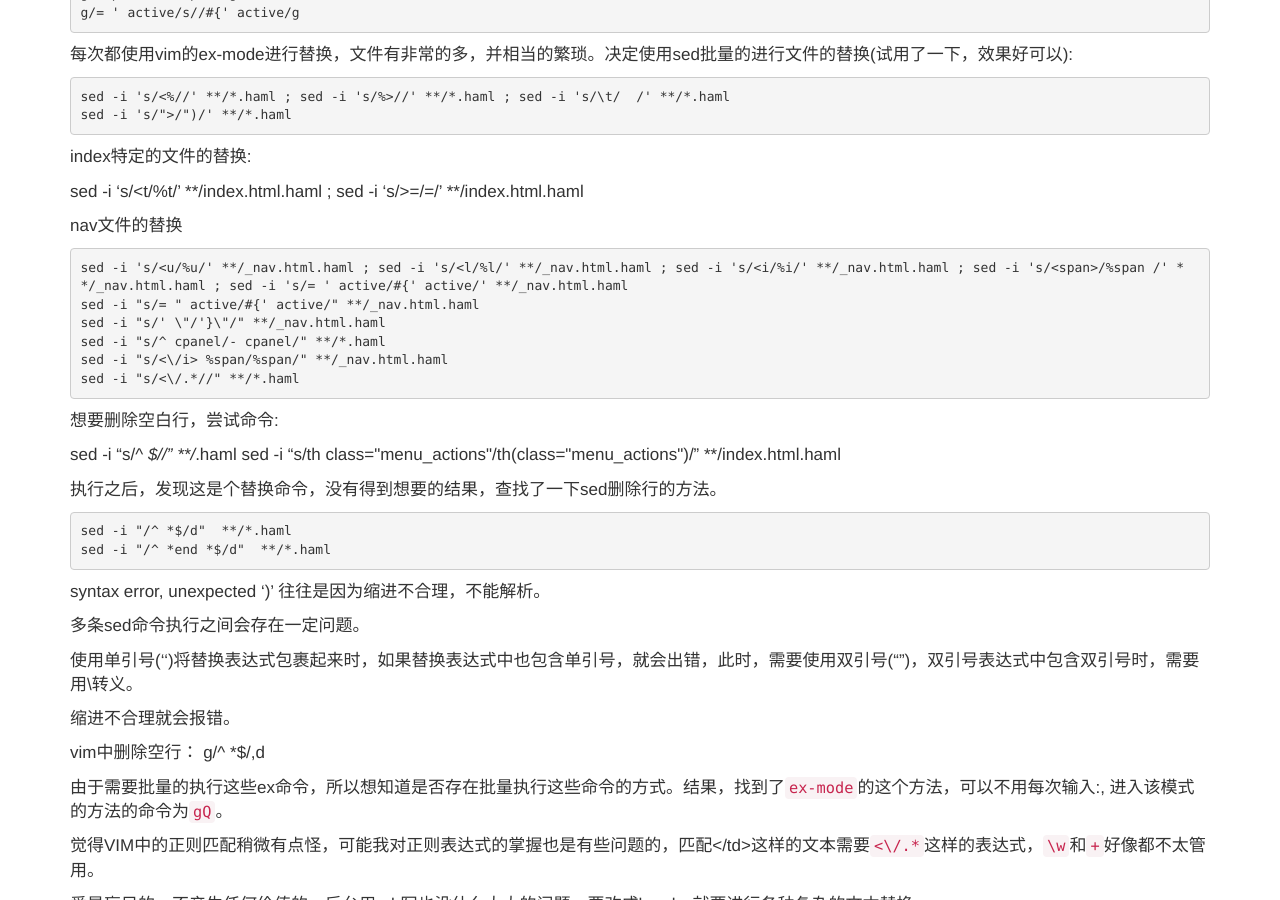
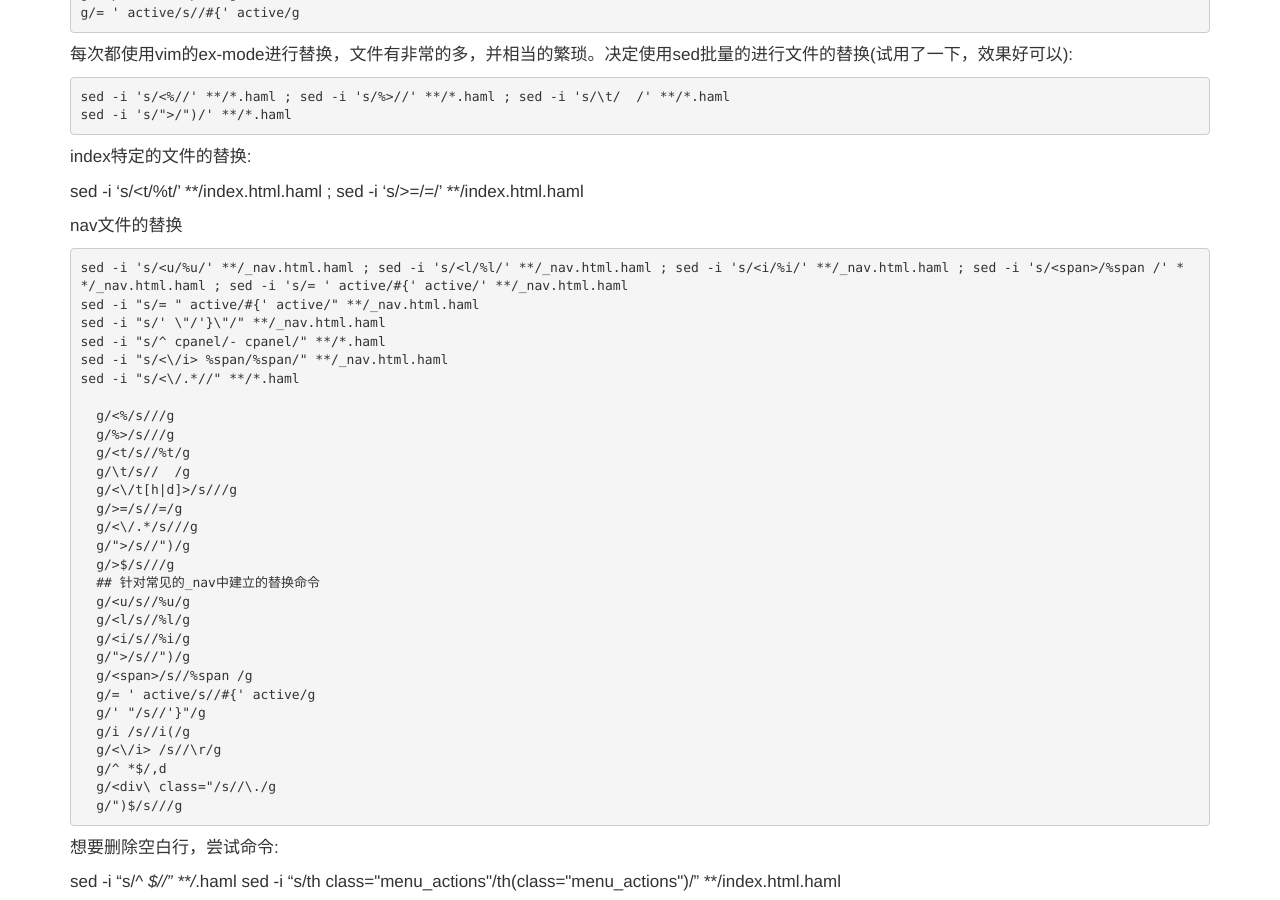
Before and after one commit to xiajian/xiajian.github.io, a Jekyll site: the page built from _posts/2014-10-09-Taste Haml.md, in a window 1280 px wide and 900 px high, scrolled down 842 px. Built offline with Jekyll 4.4.1, drawn with Linux system fonts in a browser that asks for light colours; comment, search, counter and statistics services are not loaded.

Commit message:
平凡的总结

```diff
--- a/_posts/2014-10-09-Taste Haml.md
+++ b/_posts/2014-10-09-Taste Haml.md
@@ -52,6 +52,30 @@ nav文件的替换
     sed -i "s/<\/i> %span/%span/" **/_nav.html.haml
     sed -i "s/<\/.*//" **/*.haml
 
+      g/<%/s///g
+      g/%>/s///g
+      g/<t/s//%t/g
+      g/\t/s//  /g
+      g/<\/t[h|d]>/s///g
+      g/>=/s//=/g
+      g/<\/.*/s///g
+      g/">/s//")/g
+      g/>$/s///g
+      ## 针对常见的_nav中建立的替换命令
+      g/<u/s//%u/g
+      g/<l/s//%l/g
+      g/<i/s//%i/g
+      g/">/s//")/g
+      g/<span>/s//%span /g
+      g/= ' active/s//#{' active/g
+      g/' "/s//'}"/g
+      g/i /s//i(/g
+      g/<\/i> /s//\r/g
+      g/^ *$/,d
+      g/<div\ class="/s//\./g
+      g/")$/s///g
+
+
 想要删除空白行，尝试命令:
 
 sed -i "s/^ *$//" **/*.haml
```
Also changed, not shown: _posts/2014-09-06-心情日记.md (+20 -0 lines), _posts/2014-10-16-Api taster.md (+5 -0 lines), _posts/2014-10-18-关于Redmine.md (added, +8 -0 lines), _posts/2014-10-19-Test Sinatra.md (added, +4 -0 lines).
